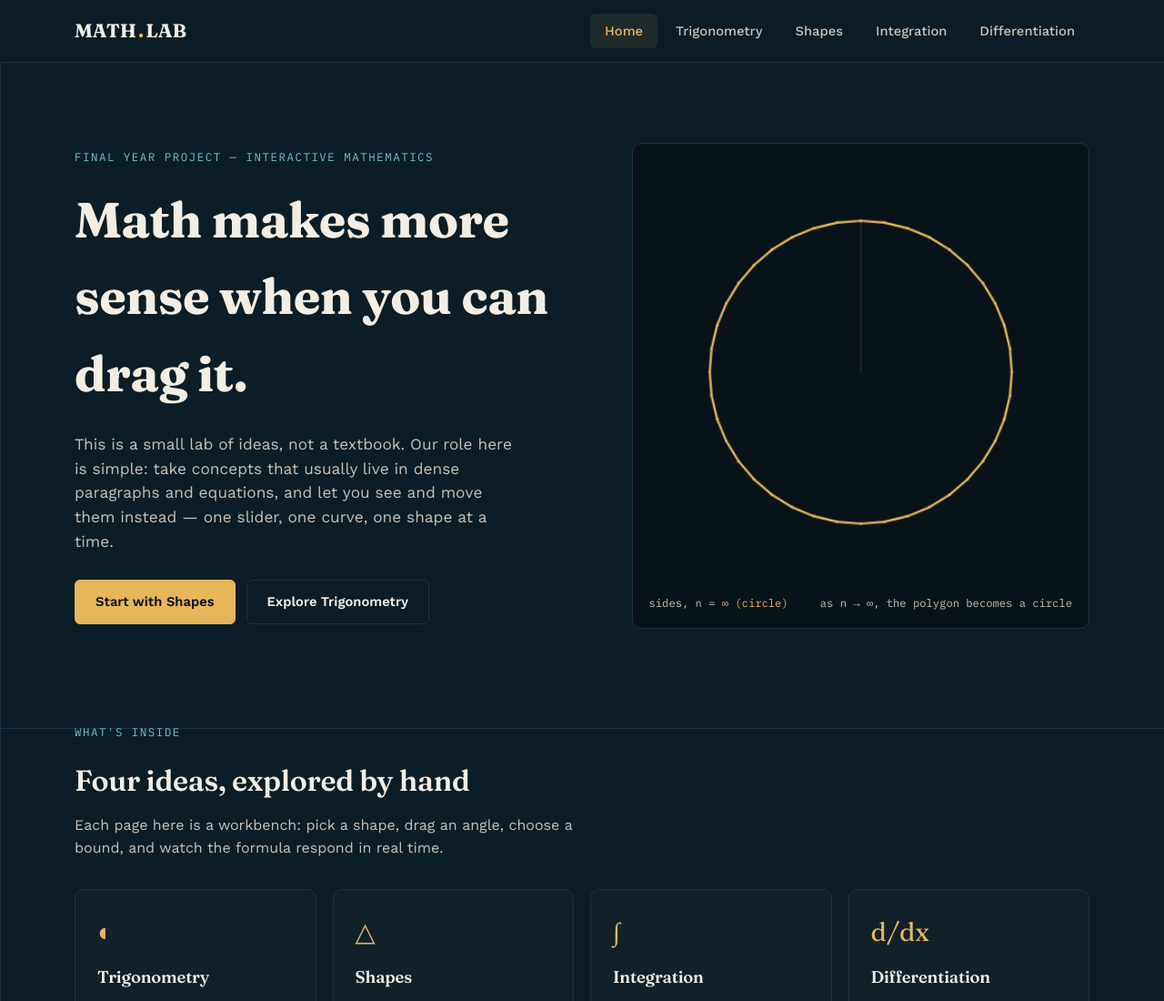
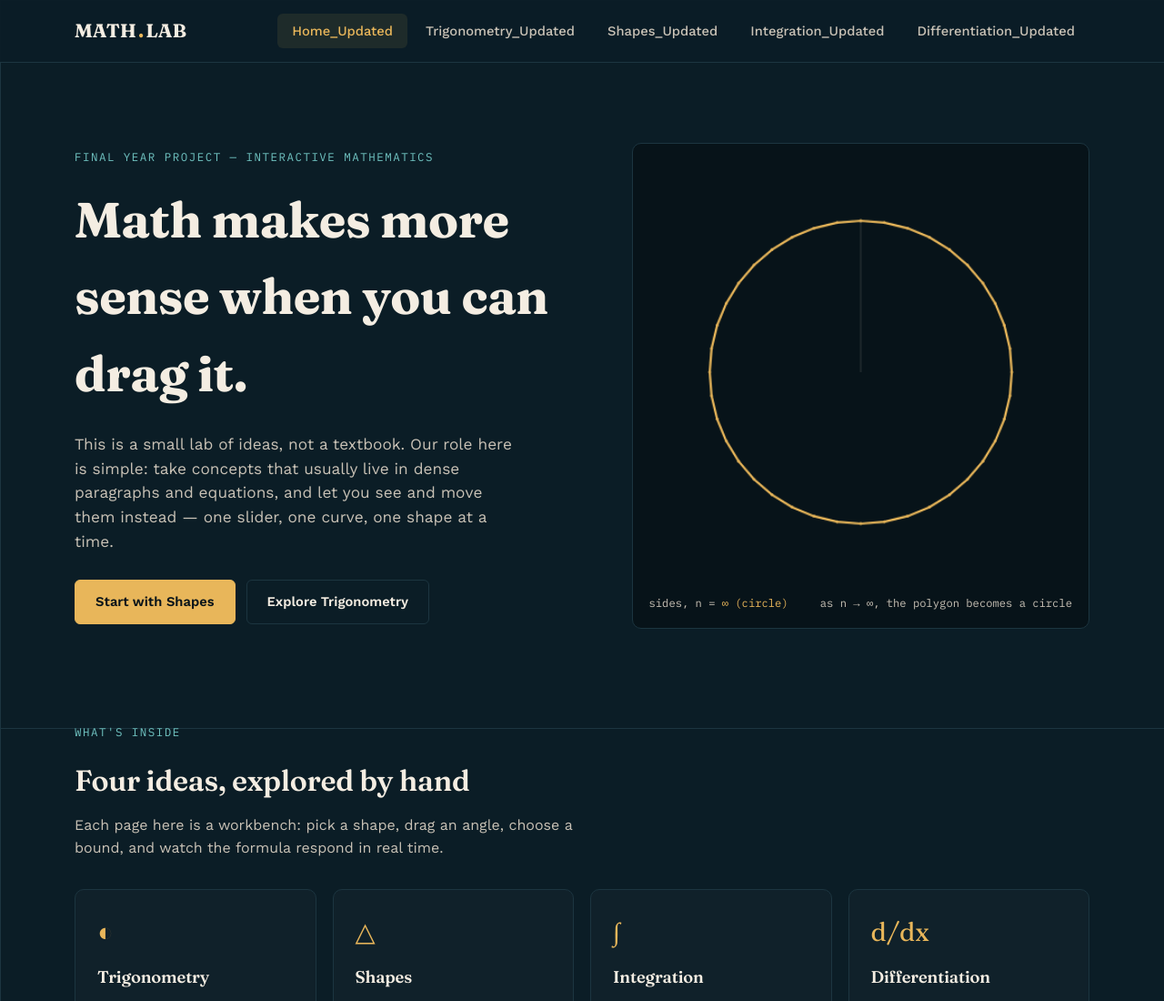
Before and after one commit to manialgo/math-lab, a plain HTML site: page index.html in a window 1280 px wide. Shown: the top 1100 px of the page at 91% size. Drawn offline with nearby package versions, Linux system fonts and the light colour scheme.

Commit message:
Update navigation links with new names

```diff
--- a/index.html
+++ b/index.html
@@ -14,11 +14,11 @@
     <a href="index.html" class="brand">MATH<span class="dot">.</span>LAB</a>
     <button class="nav-toggle" aria-label="Toggle menu">MENU</button>
     <ul class="nav-links">
-      <li><a href="index.html" class="active">Home</a></li>
-      <li><a href="pages/trigonometry.html">Trigonometry</a></li>
-      <li><a href="pages/shapes.html">Shapes</a></li>
-      <li><a href="pages/integration.html">Integration</a></li>
-      <li><a href="pages/differentiation.html">Differentiation</a></li>
+      <li><a href="index.html" class="active">Home_Updated</a></li>
+      <li><a href="pages/trigonometry.html">Trigonometry_Updated</a></li>
+      <li><a href="pages/shapes.html">Shapes_Updated</a></li>
+      <li><a href="pages/integration.html">Integration_Updated</a></li>
+      <li><a href="pages/differentiation.html">Differentiation_Updated</a></li>
     </ul>
   </div>
 </nav>
```
